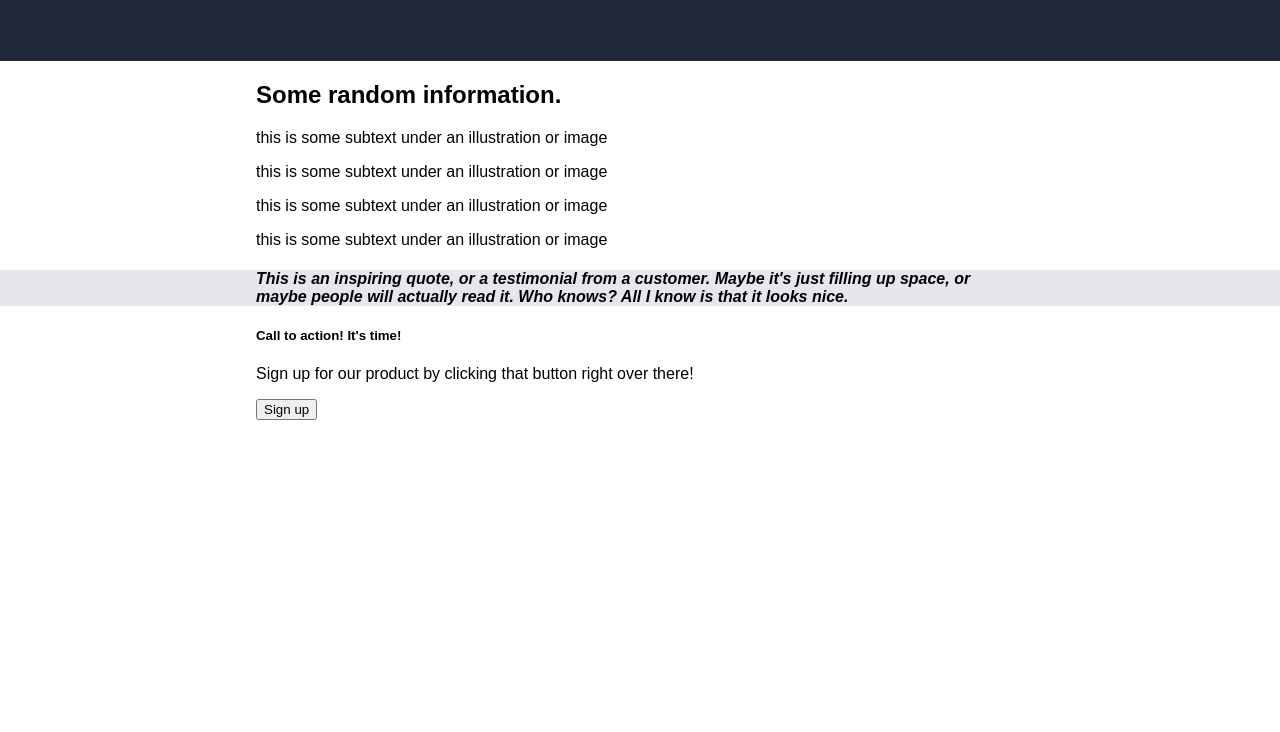
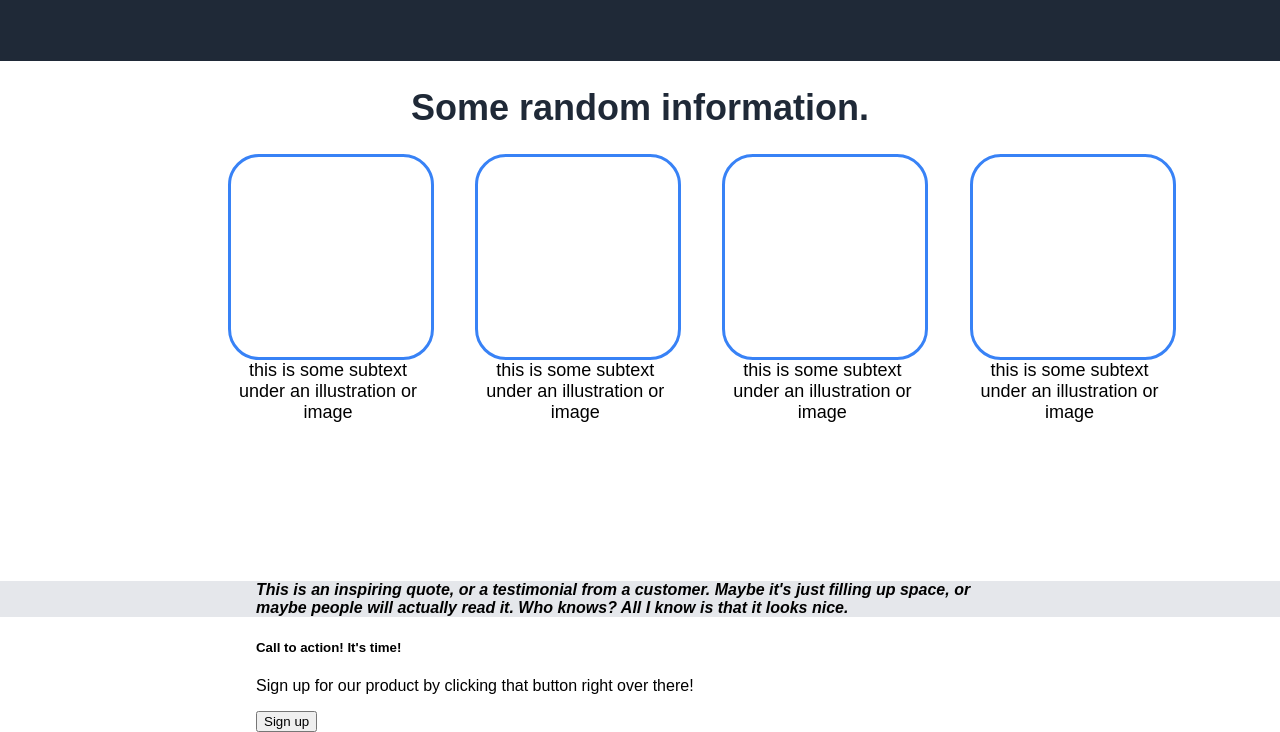
Before and after one commit to pszrk/sample_website, a plain HTML site: page index.html in a window 1280 px wide. Shown: the part 337-1069 px from the top of the page. Before the commit the page ends 800 px from the top, so only its background shows below. Drawn offline with Linux system fonts and the light colour scheme.

Commit message:
align information section

```diff
--- a/index.html
+++ b/index.html
@@ -33,11 +33,27 @@
         </div>
     </div>
     <div class="three">
-        <h2><strong>Some random information.</strong></h2>
-        <div class="sqimg"></div> <p>this is some subtext under an illustration or image</p>
-        <div class="sqimg"></div> <p>this is some subtext under an illustration or image</p>
-        <div class="sqimg"></div> <p>this is some subtext under an illustration or image</p>
-        <div class="sqimg"></div> <p>this is some subtext under an illustration or image</p>
+        <div class="infoheader">
+            <strong>Some random information.</strong>
+        </div>
+        <div class ="infoimagescontainer">
+            <div class="imagewrapper">
+                <div class="sqimg"></div>
+                <div class="subtext">this is some subtext under an illustration or image</div>
+            </div>
+            <div class="imagewrapper">
+                <div class="sqimg"></div>
+                <div class="subtext">this is some subtext under an illustration or image</div>
+            </div>
+            <div class="imagewrapper">
+                <div class="sqimg"></div>
+                <div class="subtext">this is some subtext under an illustration or image</div>
+            </div>
+            <div class="imagewrapper">
+                <div class="sqimg"></div>
+                <div class="subtext">this is some subtext under an illustration or image</div>
+            </div>
+        </div>
     </div>
     <div class="four">
         <h4><em>This is an inspiring quote, or a testimonial from a customer. Maybe it's
--- a/styles.css
+++ b/styles.css
@@ -63,8 +63,37 @@ body {
 }
 
 .three {
-    padding-left: 20%;
-    padding-right: 20%;
+    display: flex;
+    flex-direction: column;
+    align-items: center;
+}
+
+.infoheader {
+    font-size: 36px;
+    color: #1F2937;
+    padding-top: 2%;
+    padding-bottom: 2%;
+}
+
+.infoimagescontainer {
+    display: flex;
+    gap: 5%;
+    justify-content: space-around;
+}
+
+.sqimg {
+  border: 3px solid #3882F6;
+  border-radius: 15%;
+  flex:1;
+  width: 200px;
+  height:200px;
+}
+
+.subtext {
+    text-align: center;
+    font-size: 18px;
+    width: 200px;
+    height:200px;
 }
 
 .four {
```
